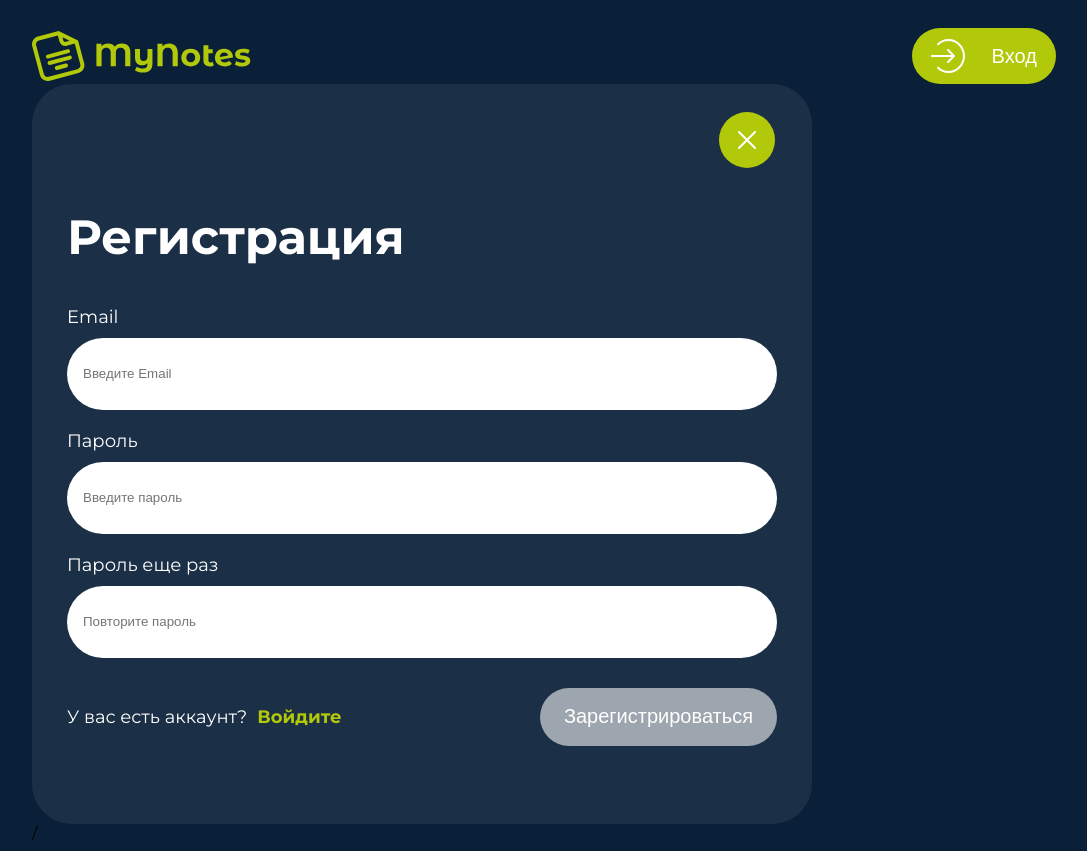
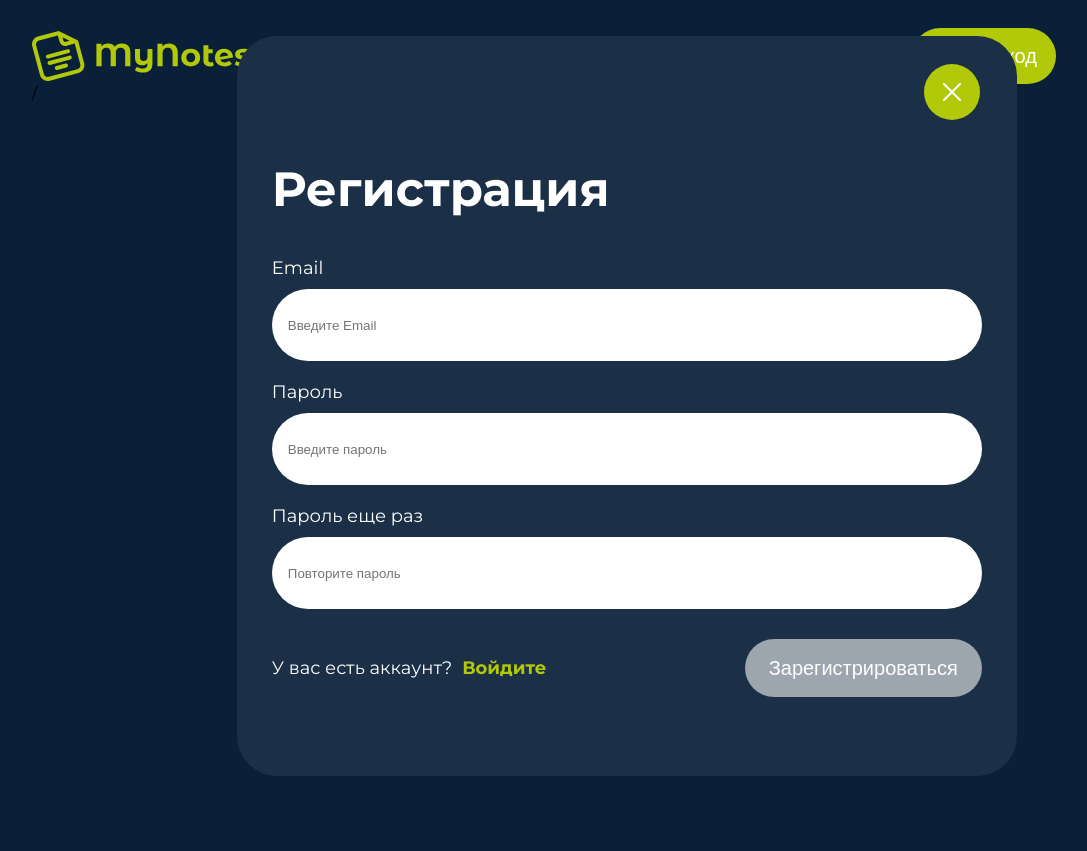
Before and after one commit to TatianaChF/notes, a Vue app: page /registration in a window 1280 px wide. Shown: the whole page, without its empty margins (96-1183 px from the left). After the commit the page ends 800 px from the top, so only its background shows below. Built offline with nearby package versions, Linux system fonts and the light colour scheme.

Commit message:
form output styling

```diff
--- a/src/App.vue
+++ b/src/App.vue
@@ -1,4 +1,5 @@
 <template>
+  <div class="app">
     <header-component @show-form="isOpenForm = true" />
     <router-view v-slot="{ Component }">
       <component :is="Component" :class="{'darkened': isOpenForm}" />
@@ -6,6 +7,7 @@
     <registration-page
         v-show="isOpenForm"
         @close-form="isOpenForm = false" />
+  </div>
 </template>
 
 <script setup lang="ts">
@@ -18,6 +20,11 @@ const isOpenForm = ref<boolean>(false);
 </script>
 
 <style scoped>
+.app {
+  position: relative;
+  z-index: 1000;
+}
+
 .darkened {
   filter: brightness(0.5);
   transition: filter 0.3s;
--- a/src/pages/RegistrationPage.vue
+++ b/src/pages/RegistrationPage.vue
@@ -206,6 +206,9 @@ const handleSubmit = async () => {
 }
 
 .container-reg {
+  position: absolute;
+  top: 10%;
+  left: 20%;
   width: 780px;
   height: 740px;
   background-color: #1B2F46;
```
Lines whose indentation alone changed are shown as unchanged.
